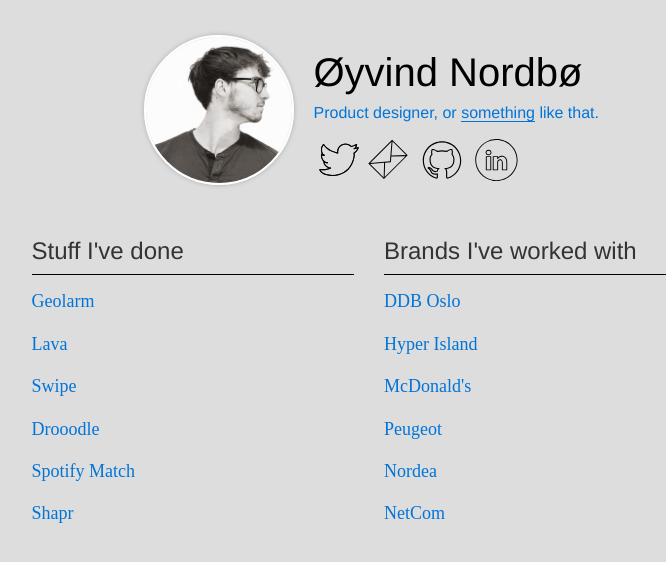
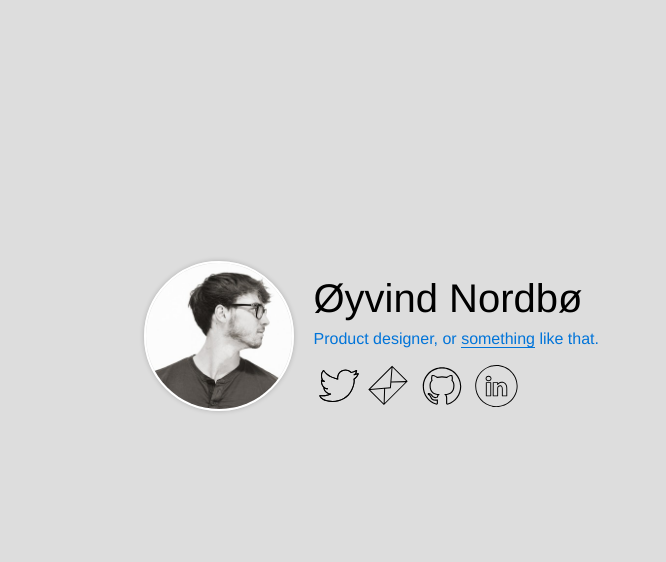
Before and after one commit to onordbo/oyvind.co, a plain HTML site: page build/index.html in a window 1280 px wide. Shown: the whole page, without its empty margins (271-937 px from the left). Drawn offline with Linux system fonts and the light colour scheme; a web font is replaced by a local one.

Commit message:
Update content, publish placeholder 2.0

```diff
--- a/build/index.html
+++ b/build/index.html
@@ -12,7 +12,6 @@
   </head>
 
   <body class="fade-body">
-
     <div class="container head">
       <div class="col-xs-12 col-md-12">
         <img src="img/headshot.jpg" id="headshot" draggable="false">
@@ -30,36 +29,6 @@
         </div>
       </div>
     </div>
-
-    <div class="container list">
-      <div class="row">
-          <div class="col-md-6">
-            <h3>Stuff I've done</h3>
-            <ul class="left-list">
-              <li><a target="_blank" href="#"><p>Geolarm</p></a></li>
-              <li><a target="_blank" href="#"><p>Lava</p></a></li>
-              <li><a target="_blank" href="#"><p>Swipe</p></a></li>
-              <li><a target="_blank" href="#"><p>Drooodle</p></a></li>
-              <li><a target="_blank" href="#"><p>Spotify Match</p></a></li>
-              <li><a target="_blank" href="#"><p>Shapr</p></a></li>
-            </ul>
-
-          </div><!-- /.projects -->
-
-          <div class="col-md-6">
-            <h3>Brands I've worked with</h3>
-            <ul class="right-list">
-              <li><a target="_blank" href="http://ddb.no"><p>DDB Oslo</p></a></li>
-              <li><a target="_blank" href="http://hyperisland.com"><p>Hyper Island</p></a></li>
-              <li><a target="_blank" href="http://mcdonalds.no/"><p>McDonald's</p></a></li>
-              <li><a target="_blank" href="http://peugeot.no/"><p>Peugeot</p></a></li>
-              <li><a target="_blank" href="http://nordea.no"><p>Nordea</p></a></li>
-              <li><a target="_blank" href="http://netcom.no"><p>NetCom</p></a></li>
-            </ul>
-          </div><!-- /.clients -->
-      </div>
-
-
   </div><!-- /.main -->
 <!--
   <div id="footer">
@@ -67,5 +36,16 @@
   </div id="footer">
 -->
 
+<script>
+(function(i,s,o,g,r,a,m){i['GoogleAnalyticsObject']=r;i[r]=i[r]||function(){
+  (i[r].q=i[r].q||[]).push(arguments)},i[r].l=1*new Date();a=s.createElement(o),
+  m=s.getElementsByTagName(o)[0];a.async=1;a.src=g;m.parentNode.insertBefore(a,m)
+})(window,document,'script','//www.google-analytics.com/analytics.js','ga');
+
+ga('create', 'UA-53673723-1', 'auto');
+ga('send', 'pageview');
+
+</script>
+
   </body>
 </html>
--- a/src/css/partials/frontpage.scss
+++ b/src/css/partials/frontpage.scss
@@ -45,7 +45,7 @@
 
 
 .head {
-  margin-top: 30px;
+  margin-top: 20%;
   margin-bottom: 25px;
   max-width: 520px;
 }
```
Also changed, not shown: src/index.html (+11 -31 lines), build/css/bootstrap.min.css, build/css/main.css, build/css/normalize.css, 1 other file. Lines whose indentation alone changed are shown as unchanged.
